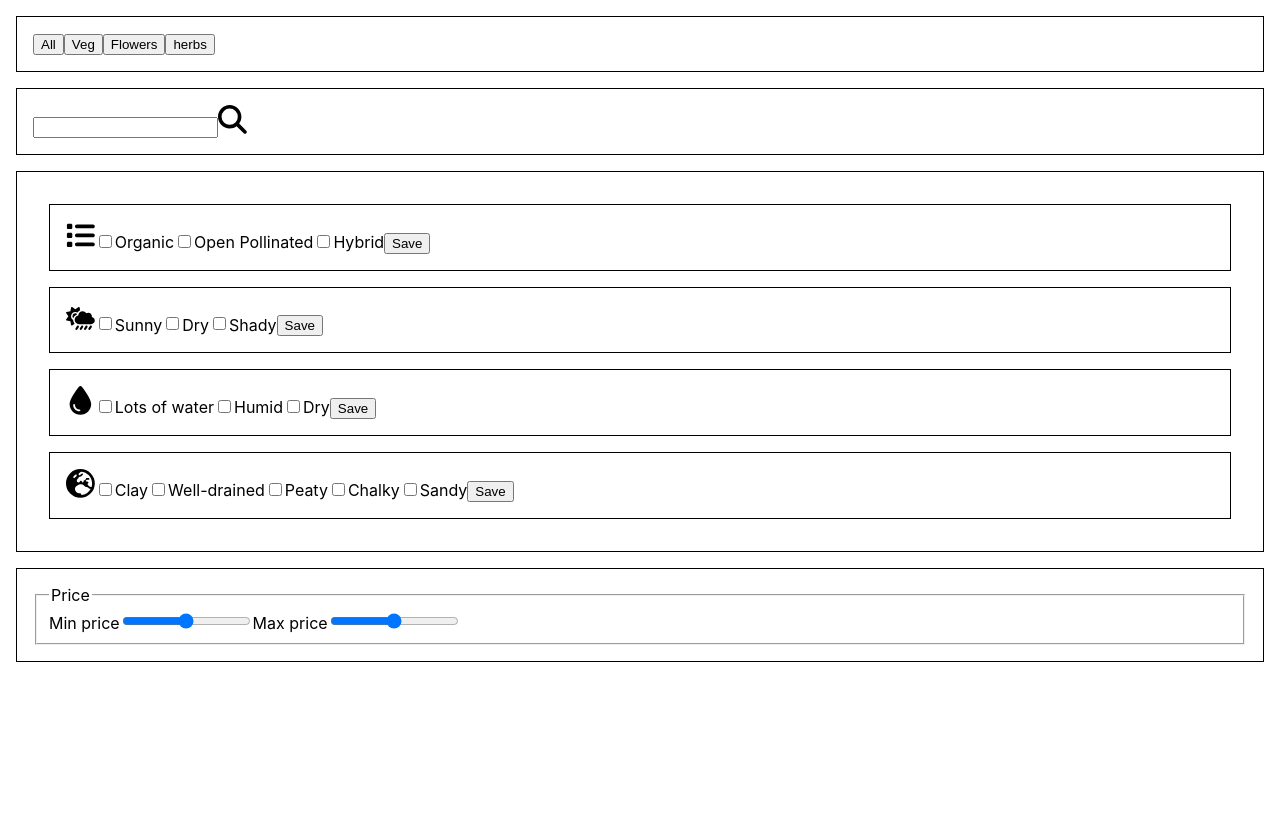
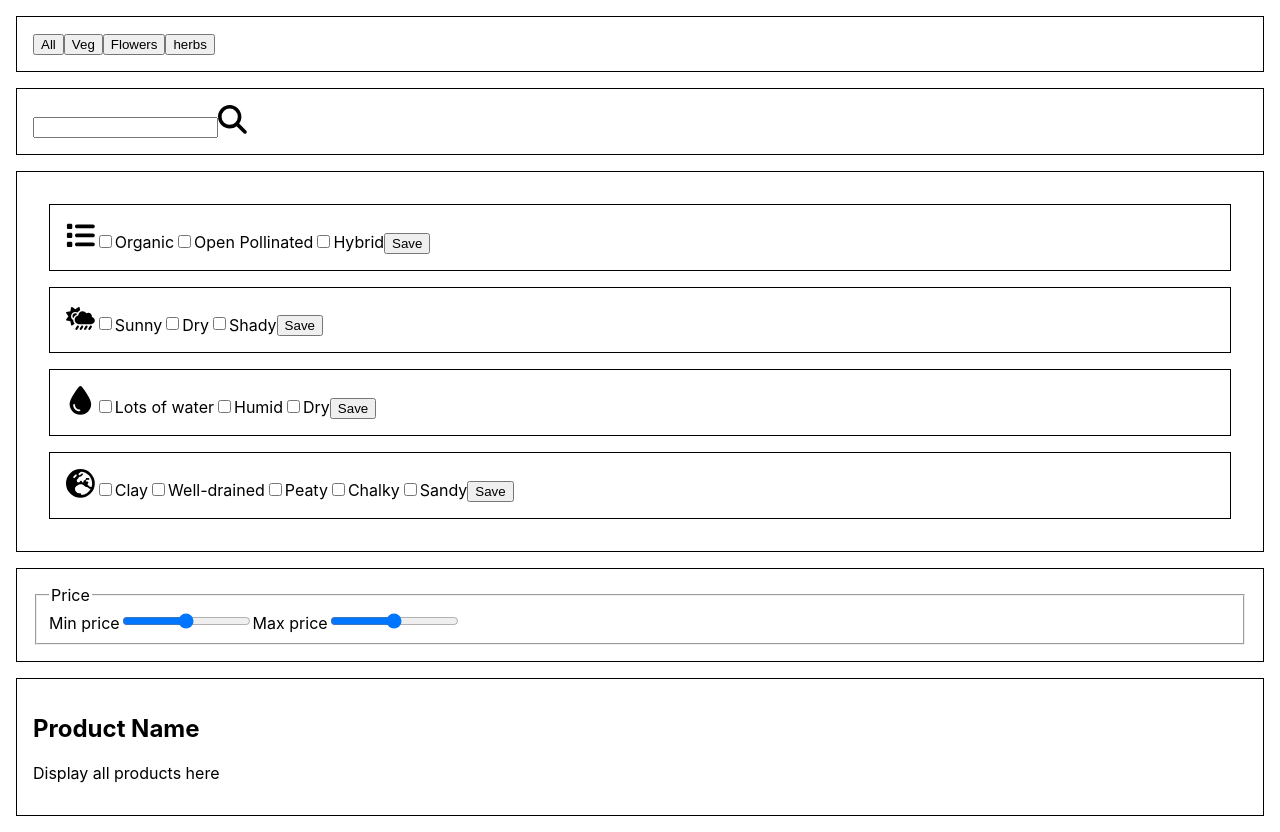
Before and after one commit to fac-23/lusan, a Next.js app: page /allseeds in a window 1280 px wide. Before the commit the page ends 800 px from the top, so only its background shows below. Built offline with nearby package versions, Linux system fonts and the light colour scheme.

Commit message:
filter page components done
Co-authored-by: Milly <62570785+millipede-cpu@users.noreply.github.com>
Co-authored-by: Juliette <53294140+julietteorpen@users.noreply.github.com>

```diff
--- /dev/null
+++ b/components/productDisplay.jsx
@@ -0,0 +1,11 @@
+import Link from "next/link";
+import React from "react";
+
+export default function ProductDisplay() {
+  return (
+    <div className="box">
+      <h2>Product Name</h2>
+      <p>Display all products here</p>
+    </div>
+  );
+}
--- a/pages/allseeds.jsx
+++ b/pages/allseeds.jsx
@@ -4,6 +4,7 @@ import CategoryFilters from "../components/categoryFilters";
 import SearchBar from "../components/searchBar";
 import ConditionFilters from "../components/conditionFilters";
 import PriceFilters from "../components/priceFilters";
+import ProductDisplay from "../components/productDisplay";
 
 export default function AllSeeds() {
   return (
@@ -12,6 +13,7 @@ export default function AllSeeds() {
       <SearchBar></SearchBar>
       <ConditionFilters></ConditionFilters>
       <PriceFilters></PriceFilters>
+      <ProductDisplay></ProductDisplay>
     </div>
   );
 }
```
Also changed, not shown: 1 other file (tests, documents, lock files or other folders).
